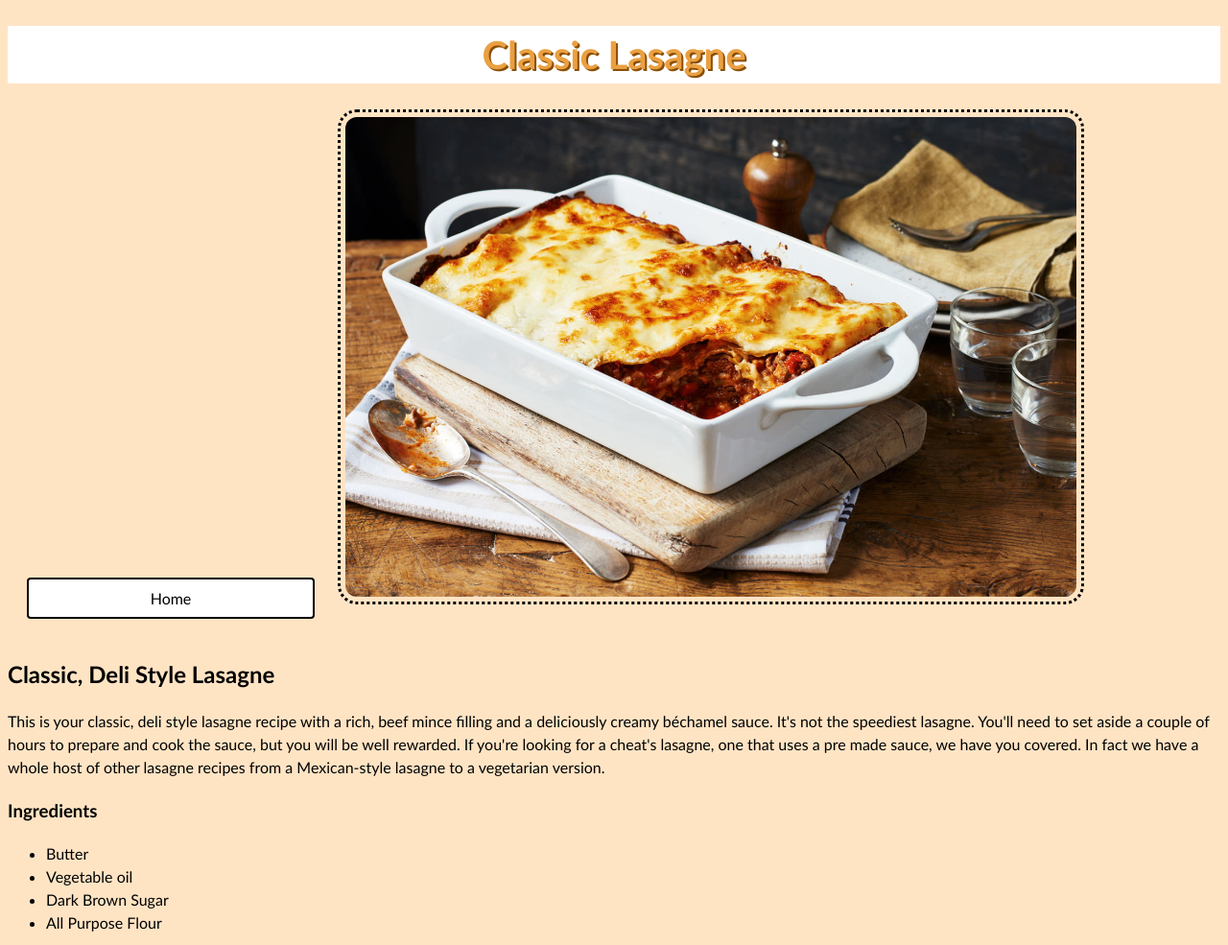
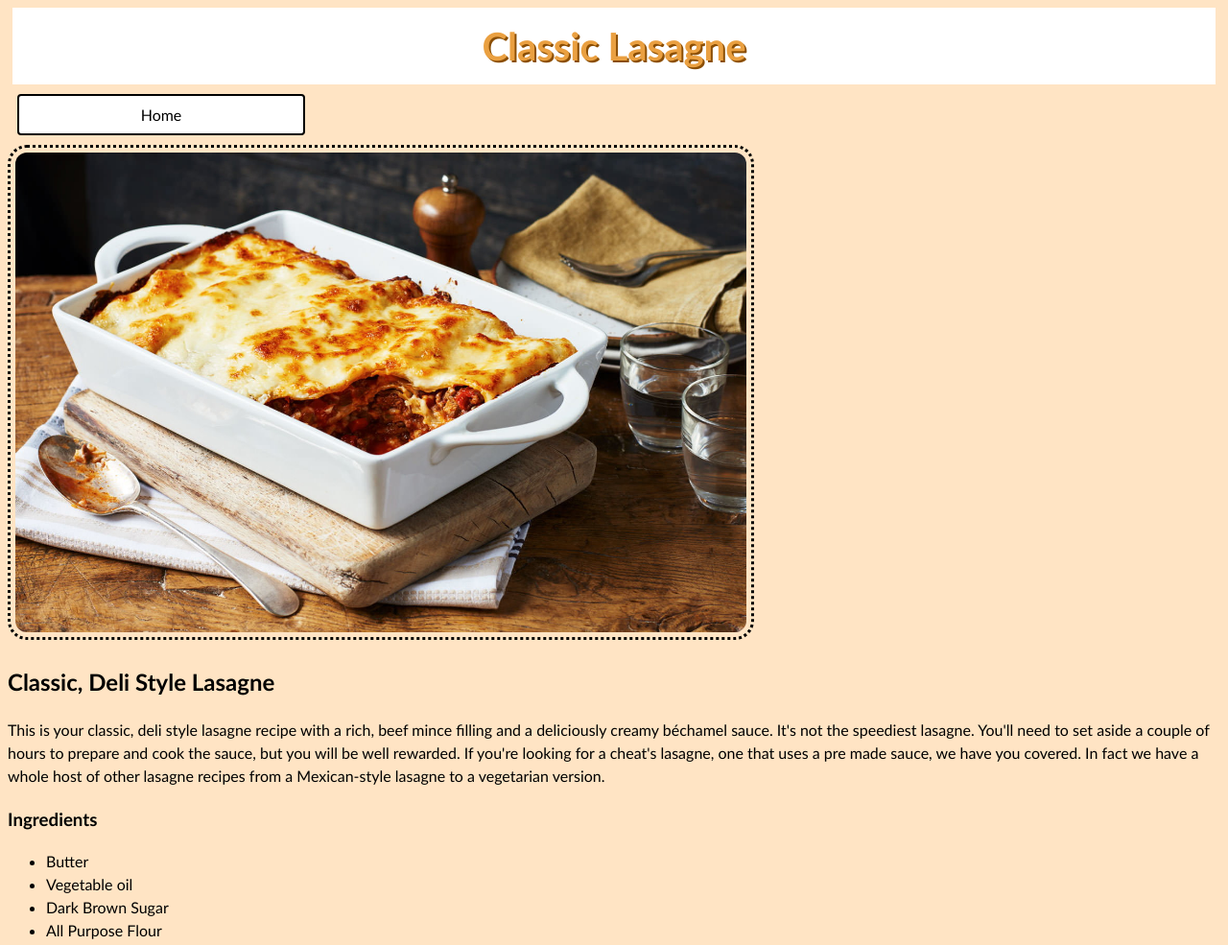
Before and after one commit to lsundal1/odin-recipes, a plain HTML site: page lasagne.html in a window 1280 px wide. Shown: the top 985 px of the page at 96% size. Drawn offline with Linux system fonts and the light colour scheme.

Commit message:
brownies.html

```diff
--- a/index.css
+++ b/index.css
@@ -17,6 +17,8 @@ body {
     font-size: 40px;
     font-weight: bold;
     text-align: center;
+    padding: 10px;
+    margin: 5px;
     text-shadow: 2px 2px #8b4e03;
     color: rgb(234, 160, 65);
     background-color: white;
@@ -27,15 +29,16 @@ body {
     border: 2px solid black;
     color: black;
     font-family: 'Gill Sans', 'Gill Sans MT', Calibri, 'Trebuchet MS', sans-serif;
-    padding: 10px 20px;
-    margin: 20px;
+    padding: 10px;
+    align-items: flex-start;
+    margin: 10px;
     text-align: center;
     text-decoration: none;
     font-size: 16px;
     border-radius: 4px;
     transition-duration: 0.4s;
     cursor: pointer;
-    display:inline;
+    display: block;
     width: 300px;
   }
 
@@ -46,7 +49,7 @@ body {
     padding: 10px 20px;
     text-align: center;
     text-decoration: none;
-    display:inline;
+    display:block;
     font-size: 16px;
     border-radius: 4px;
     box-shadow: 0 12px 16px 0 rgba(0,0,0,0.24), 0 17px 50px 0 rgba(0,0,0,0.19);
--- a/lasagne.html
+++ b/lasagne.html
@@ -20,7 +20,7 @@
 
             If you're looking for a cheat's lasagne, one that uses a pre made sauce, we have you covered. In fact we have a whole host of other lasagne recipes from a Mexican-style lasagne to a vegetarian version. </p>
     <h3>Ingredients</h3>
-        <ul>
+        <ul class="ulist">
             <li>Butter</li>
             <li>Vegetable oil</li>
             <li>Dark Brown Sugar</li>
```
Also changed, not shown: index.html (+1 -1 lines).
